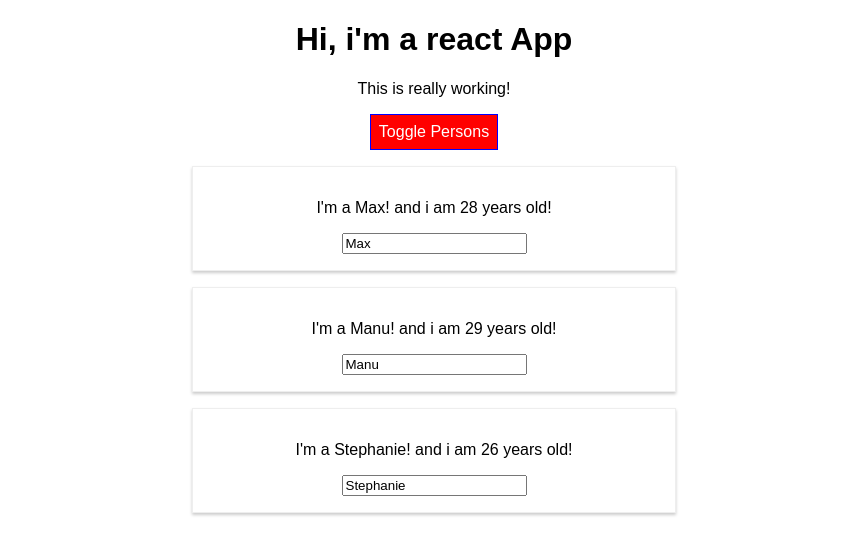
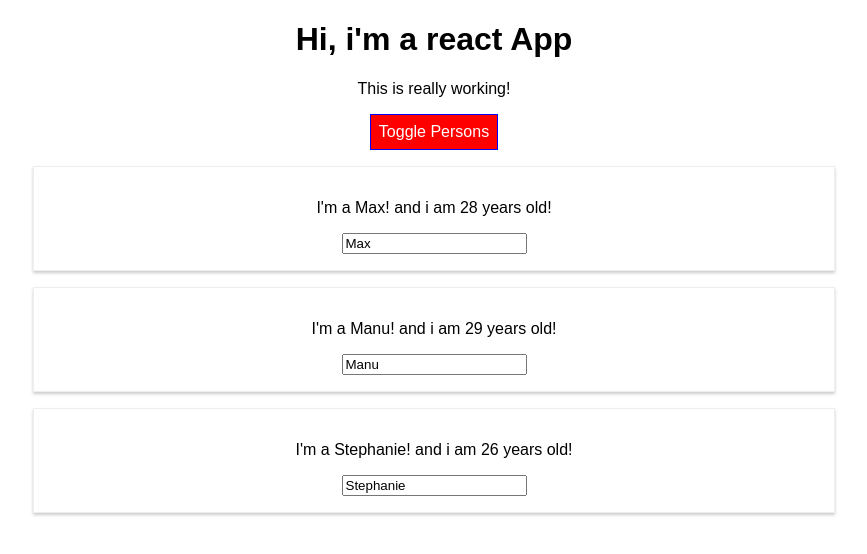
Before and after one commit to MohamedSamir43/react-complete-guide, a React (Create React App) app: page / in a window 1280 px wide. Both pictures are taken after a click on the button "Toggle Persons". Shown: the top 554 px of the page, without its empty margins (206-1073 px from the left). Built offline with nearby package versions, Linux system fonts and the light colour scheme.

Commit message:
video 8 of module 5

```diff
--- a/src/App.js
+++ b/src/App.js
@@ -1,6 +1,5 @@
 import React, { Component } from 'react'
 import './App.css'
-import Radium, { StyleRoot } from 'radium'
 import Person from './Person/Person'
 class App extends Component {
     state = {
@@ -58,10 +57,6 @@
             border: '1px solid blue',
             padding: '8px',
             cursor: 'pointer',
-            ':hover': {
-                backgroundColor: 'lightgreen',
-                color: 'black',
-            },
         }
         let persons = null
         if (this.state.showPersons) {
@@ -81,10 +76,6 @@
                 </div>
             )
             style.backgroundColor = 'red'
-            style[':hover'] = {
-                backgroundColor: 'lightred',
-                color: 'black',
-            }
         }
 
         const classes = []
@@ -92,7 +83,6 @@
 
         if (this.state.persons.length <= 1) classes.push('bold')
         return (
-            <StyleRoot>
             <div className="App">
                 <h1>Hi, i'm a react App</h1>
                 <p className={classes.join(' ')}>This is really working!</p>
@@ -101,10 +91,9 @@
                 </button>
                 {persons}
             </div>
-            </StyleRoot>
         )
         // return React.createElement("div", { className: "App" }, React.createElement("h1", null, "Hi react app"));
     }
 }
 
-export default Radium(App)
+export default App
--- a/src/Person/Person.js
+++ b/src/Person/Person.js
@@ -1,15 +1,9 @@
 import React from 'react'
-import Radium from 'radium'
 
 import './Person.css'
 const person = props => {
-    const style = {
-        '@media (min-width: 500px)': {
-            width: '450px',
-        },
-    }
     return (
-        <div className="Person" style={style}>
+        <div className="Person">
             <p onClick={props.click}>
                 I'm a {props.name}! and i am {props.age} years old!
             </p>
@@ -18,4 +12,4 @@
         </div>
     )
 }
-export default Radium(person)
+export default person
```
Lines whose indentation alone changed are shown as unchanged.
